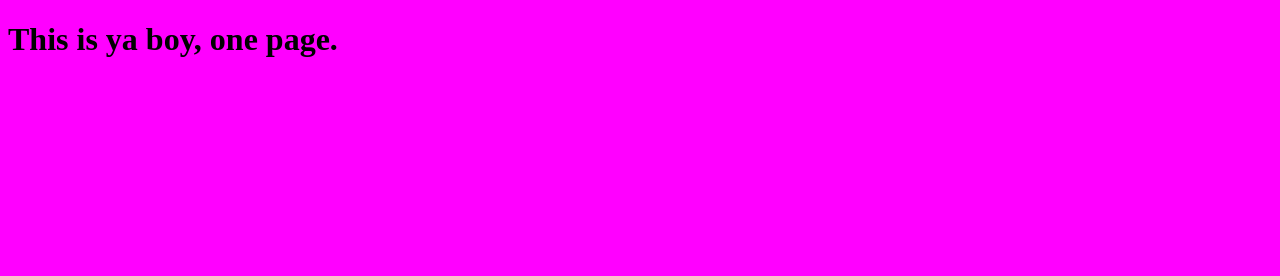
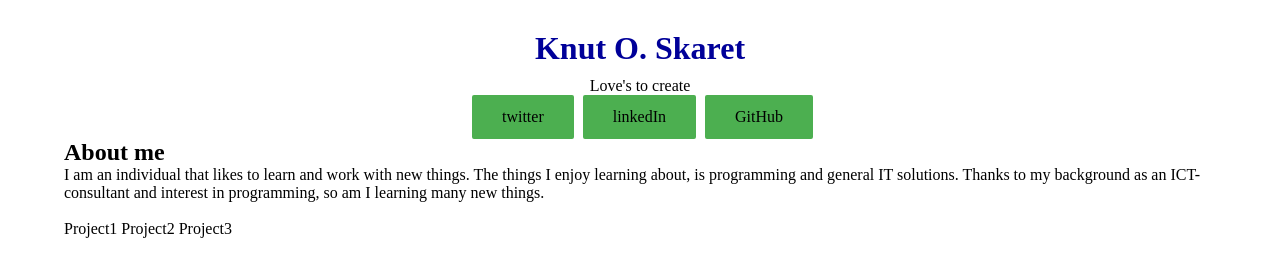
Before and after one commit to KOSkaret/KOSkaret.github.io, a website built with webpack: page src/html/index.html in a window 1280 px wide. Built offline with nearby package versions, Linux system fonts and the light colour scheme.

Commit message:
Added structure to sass, added sass code, and added some HTML tags and text.

```diff
--- a/package.json
+++ b/package.json
@@ -17,7 +17,8 @@
     "html-loader": "^0.4.5",
     "html-webpack-plugin": "^2.28.0",
     "sass-loader": "^6.0.5",
-    "webpack": "^2.6.1"
+    "webpack": "^2.6.1",
+    "webpack-dev-server": "^2.5.0"
   },
   "dependencies": {
     "css-loader": "^0.28.4",
--- a/src/html/index.html
+++ b/src/html/index.html
@@ -2,9 +2,60 @@
 <html>
   <head>
     <meta charset="utf-8">
-    <title>one page</title>
+    <title>Knut's portefolio</title>
   </head>
   <body>
-    <h1>This is ya boy, one page.</h1>
+    <!--See README.md for more information about this page. -->
+    <div class="section1 container">
+      <!-- Make a jumbotron with a header and a few social media icons. -->
+      <h1>Knut O. Skaret</h1>
+      <p>Love's to create</p>
+      <ul>
+        <li class="btn"><a href="https://twitter.com/TyfonKnut">twitter</a></li>
+        <li class="btn"><a href="https://www.linkedin.com/in/knut-olav-skaret-9679b238/">linkedIn</a></li>
+        <li class="btn"><a href="https://github.com/KOSkaret">GitHub</a></li>
+      </ul>
+
+    </div>
+
+    <div class="section2 container">
+      <!-- Introduction about me an my interest -->
+      <h2>About me</h2>
+      <p>I am an individual that likes to learn and work with new things.
+      The things I enjoy learning about, is programming and general IT solutions.
+      Thanks to my background as an ICT-consultant and interest in programming,
+      so am I learning many new things.</p>
+    </div>
+
+    <div class="section3 container">
+      <!-- My portefolio of projects I have done, maybe include a reference to
+      my projects as url. -->
+      <ul>
+        <li>
+          <span class="card">
+            <a href="">
+              <img src="" alt="">
+              <p>Project1</p>
+            </a>
+          </span>
+        </li>
+        <li>
+          <span class="card">
+            <a href="">
+              <img src="" alt="">
+              <p>Project2</p>
+            </a>
+          </span>
+        </li>
+        <li>
+          <span class="card">
+            <a href="">
+              <img src="" alt="">
+              <p>Project3</p>
+            </a>
+          </span>
+        </li>
+      </ul>
+    </div>
   </body>
 </html>
--- a/src/sass/_base.scss
+++ /dev/null
@@ -1,3 +0,0 @@
-body {
-  background: $primary-color;
-}
--- a/src/sass/_content.scss
+++ /dev/null
@@ -1,3 +0,0 @@
-h1 {
-  color: $content-color;
-}
--- a/src/sass/_variables.scss
+++ /dev/null
@@ -1,3 +0,0 @@
-$primary-color: #FF00FF;
-
-$content-color: #999;
--- /dev/null
+++ b/src/sass/base/_base.scss
@@ -0,0 +1,17 @@
+*{
+  margin: 0;
+  padding: 0;
+}
+
+body {
+  background: $primary-color;
+}
+
+h1 {
+  color: $content-header-color;
+}
+
+a{
+  text-decoration: none;
+  color: $content-color;
+}
--- /dev/null
+++ b/src/sass/base/_layout.scss
@@ -0,0 +1,36 @@
+.container{
+  width: 90%;
+  margin: auto;
+}
+
+.section1 {
+  text-align: center;
+
+  h1{
+    margin-top: 30px;
+  }
+
+  p{
+    padding-top: 10px;
+  }
+
+  ul {
+    li{
+      display: inline-block;
+    }
+  }
+}
+
+.section3{
+
+  .card{
+    width: 320px;
+    height: 210px;
+  }
+
+  ul {
+    li{
+      display: inline-block;
+    }
+  }
+}
--- /dev/null
+++ b/src/sass/base/_mixin.scss
@@ -0,0 +1,5 @@
+@mixin border-radius($radius){
+  -moz-border-radius: $radius;
+  -webkit-border-radius: $radius;
+  border-radius: $radius;
+}
--- /dev/null
+++ b/src/sass/base/_variables.scss
@@ -0,0 +1,3 @@
+$primary-color: #FFF;
+$content-color: #000;
+$content-header-color: #009;
--- /dev/null
+++ b/src/sass/components/_buttons.scss
@@ -0,0 +1,16 @@
+.btn{
+  background-color: #4CAF50;
+  padding: 10px 27px;
+  text-align: center;
+  text-decoration: none;
+  border:solid;
+  border-color: #4CAF50;
+
+  @include border-radius(2px);
+
+  display: inline-block;
+
+  margin-left: 5px;
+  font-size: 16px;
+
+}
--- a/src/sass/main.scss
+++ b/src/sass/main.scss
@@ -1,2 +1,20 @@
-@import 'variables';
-@import 'base';
+//Base, overall page
+
+@import 'base/variables';
+@import 'base/mixin';
+@import 'base/base';
+@import 'base/layout';
+
+//Modules
+
+@import 'modules/header';
+@import 'modules/footer';
+
+//Components wich are small f.example buttons.
+
+@import 'components/alerts';
+@import 'components/buttons';
+@import 'components/forms';
+@import 'components/list';
+@import 'components/nav';
+@import 'components/tables';
```
Also changed, not shown: dist/bundle.js, dist/index.html, dist/main.css, src/sass/components/_alerts.scss (added), src/sass/components/_forms.scss (added), src/sass/components/_list.scss (added), src/sass/components/_nav.scss (added), src/sass/components/_tables.scss (added), src/sass/modules/_footer.scss (added), src/sass/modules/_header.scss (added).
